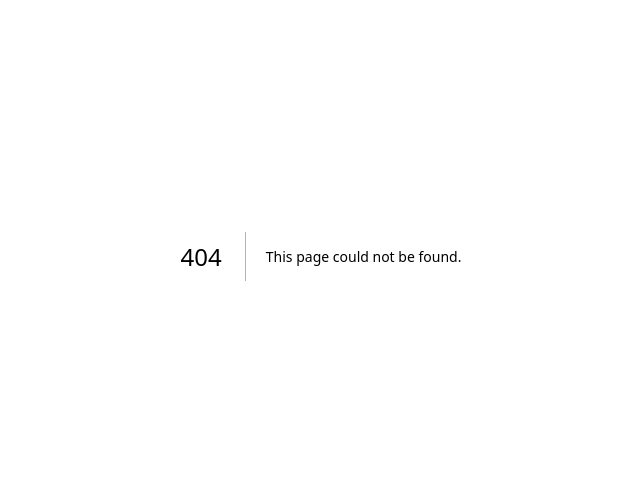
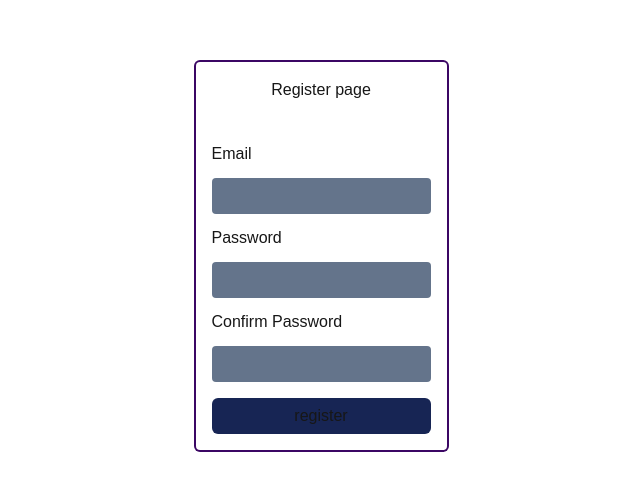
Before and after one commit to tahasama/authjs, a Next.js app: page /register in a window 1280 px wide. Before the commit this address had no page. Shown: the part 144-634 px from the top of the page, without its empty margins (319-959 px from the left). Built offline with nearby package versions, Linux system fonts and the light colour scheme.

Commit message:
added register and login ui

```diff
--- /dev/null
+++ b/app/(authLogic)/login/page.tsx
@@ -0,0 +1,33 @@
+import React from "react";
+
+const Login = () => {
+  return (
+    <div className="grid items-center justify-items-center min-h-screen">
+      <main className="grid gap-10 p-4 rounded ring-2 ring-purple-950">
+        <h1 className="text-center">Login page</h1>
+        <form action="" className="flex flex-col gap-3">
+          <label htmlFor="email">Email</label>
+          <input
+            type="text"
+            name="email"
+            className="rounded p-1.5 bg-slate-500 text-slate-300"
+          />
+          <label htmlFor="password">Password</label>
+          <input
+            type="text"
+            name="password"
+            className="rounded p-1.5 bg-slate-500 text-slate-300"
+          />
+          <button
+            type="submit"
+            className="bg-blue-950 text-center rounded-md p-1.5 mt-1 hover:bg-blue-900/50"
+          >
+            Login
+          </button>
+        </form>
+      </main>
+    </div>
+  );
+};
+
+export default Login;
--- /dev/null
+++ b/app/(authLogic)/register/page.tsx
@@ -0,0 +1,39 @@
+import React from "react";
+
+const Register = () => {
+  return (
+    <div className="grid items-center justify-items-center min-h-screen">
+      <main className="grid gap-10 p-4 rounded ring-2 ring-purple-950">
+        <h1 className="text-center">Register page</h1>
+        <form action="" className="flex flex-col gap-3">
+          <label htmlFor="email">Email</label>
+          <input
+            type="text"
+            name="email"
+            className="rounded p-1.5 bg-slate-500 text-slate-300"
+          />
+          <label htmlFor="password">Password</label>
+          <input
+            type="text"
+            name="password"
+            className="rounded p-1.5 bg-slate-500 text-slate-300"
+          />
+          <label htmlFor="cpassword">Confirm Password</label>
+          <input
+            type="text"
+            name="cpassword"
+            className="rounded p-1.5 bg-slate-500 text-slate-300"
+          />
+          <button
+            type="submit"
+            className="bg-blue-950 text-center rounded-md p-1.5 mt-1 hover:bg-blue-900/50"
+          >
+            register
+          </button>
+        </form>
+      </main>
+    </div>
+  );
+};
+
+export default Register;
--- a/app/page.tsx
+++ b/app/page.tsx
@@ -1,9 +1,28 @@
+import Link from "next/link";
+
 export default function Home() {
   return (
-    <div className="grid grid-rows-[20px_1fr_20px] items-center justify-items-center min-h-screen p-8 pb-20 gap-16 sm:p-20 font-[family-name:var(--font-geist-sans)]">
-      <h1>this is a Auth app</h1>
-      <h2>we will create an all auth app with auth.js</h2>
-      <p>we will show here if user is logged or not</p>
+    <div className="grid items-center justify-items-center min-h-screen font-[family-name:var(--font-geist-sans)]">
+      <main className="grid gap-10">
+        <h1 className="text-xl">This is a Auth app</h1>
+        <h2 className="text-lg">We will create an all auth app with auth.js</h2>
+        <p>We will show here if user is logged or not</p>
+        <div className="p-5 bg-purple-950 rounded-md">Not user yet!</div>
+        <Link
+          href={"/login"}
+          className="bg-slate-900 rounded-md p-3 flex justify-between max-w-52"
+        >
+          got to login page
+          <span>--{`>`}</span>
+        </Link>
+        <Link
+          href={"/register"}
+          className="bg-blue-950 rounded-md p-3 flex justify-between max-w-52"
+        >
+          got to register page
+          <span>--{`>`}</span>
+        </Link>
+      </main>
     </div>
   );
 }
```
